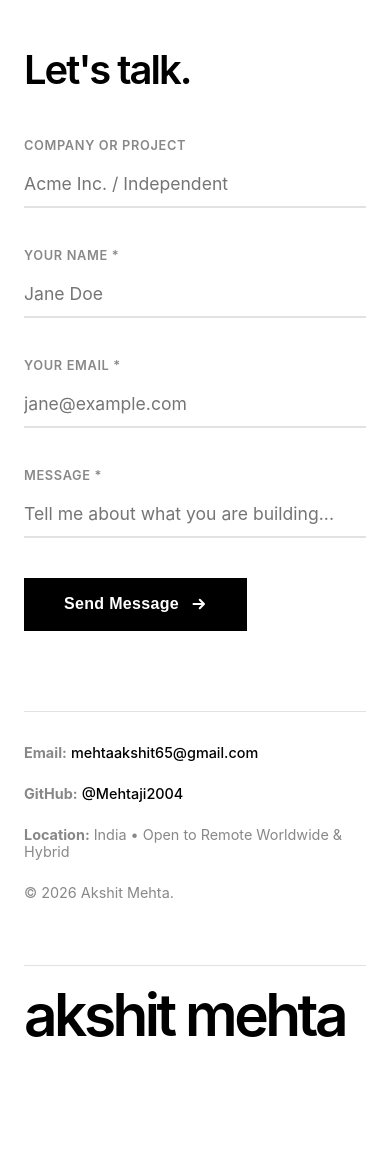
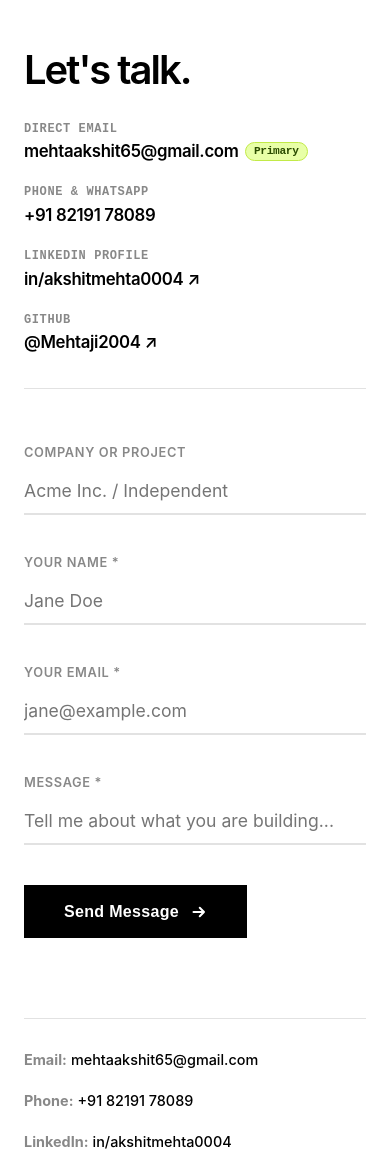
Before and after one commit to akshitmehta18/portfolio, a website: page index.html in a window 390 px wide. Shown: the part 7900-9053 px from the top of the page. Drawn offline with Linux system fonts and the light colour scheme.

Commit message:
feat(contact): add direct contact bar with LinkedIn, Phone +91 82191 78089, and email

```diff
--- a/assets/css/styles.css
+++ b/assets/css/styles.css
@@ -789,8 +789,62 @@ body {
   font-size: clamp(2.5rem, 6vw, 5.5rem);
   font-weight: 600;
   letter-spacing: -0.05em;
-  margin-bottom: 3rem;
+  margin-bottom: 2rem;
   line-height: 1;
+}
+
+/* Telemyr Direct Contact Channels Bar */
+.contact-direct-bar {
+  display: flex;
+  flex-wrap: wrap;
+  gap: 1.5rem 3rem;
+  margin-bottom: 3.5rem;
+  padding-bottom: 2.25rem;
+  border-bottom: var(--rule);
+}
+
+.contact-item {
+  display: flex;
+  flex-direction: column;
+  gap: 0.35rem;
+}
+
+.contact-item-label {
+  font-size: 0.75rem;
+  font-family: var(--font-mono);
+  font-weight: 600;
+  text-transform: uppercase;
+  letter-spacing: 0.05em;
+  color: var(--color-text-grey);
+}
+
+.contact-item-val {
+  font-size: 1.05rem;
+  font-weight: 600;
+  letter-spacing: -0.02em;
+  color: var(--color-black);
+  text-decoration: none;
+  display: inline-flex;
+  align-items: center;
+  gap: 0.4rem;
+  transition: all 0.2s ease;
+}
+
+.contact-item-val:hover {
+  color: #000;
+  transform: translateY(-1px);
+}
+
+.contact-pill-tag {
+  display: inline-block;
+  font-size: 0.7rem;
+  font-family: var(--font-mono);
+  padding: 0.15rem 0.5rem;
+  border-radius: 999px;
+  background: var(--color-supernal-light-green);
+  border: 1px solid #c2ea48;
+  color: #2b4c00;
+  font-weight: 600;
 }
 
 .telemyr-form-grid {
--- a/assets/js/main.js
+++ b/assets/js/main.js
@@ -398,13 +398,15 @@ function initTerminal() {
       `;
     }
     // 7. Contact
-    else if (["contact", "email", "reach", "socials"].includes(norm)) {
+    else if (["contact", "email", "reach", "socials", "phone", "linkedin"].includes(norm)) {
       responseHtml = `
         <div style="color:#AFF005; font-weight:600;">Get In Touch:</div>
-        <div style="color:#d1d5db; line-height:1.6;">
+        <div style="color:#d1d5db; line-height:1.7;">
           • Email: <a href="mailto:mehtaakshit65@gmail.com" style="color:#38bdf8; text-decoration:underline;">mehtaakshit65@gmail.com</a><br>
+          • Phone: <a href="tel:+918219178089" style="color:#38bdf8; text-decoration:underline;">+91 82191 78089</a><br>
+          • LinkedIn: <a href="https://www.linkedin.com/in/akshitmehta0004/" target="_blank" style="color:#38bdf8; text-decoration:underline;">linkedin.com/in/akshitmehta0004</a><br>
           • GitHub: <a href="https://github.com/Mehtaji2004" target="_blank" style="color:#38bdf8; text-decoration:underline;">github.com/Mehtaji2004</a><br>
-          • Availability: <strong style="color:#AFF005;">Open for Full-time Roles & Projects Worldwide</strong>
+          • Status: <strong style="color:#AFF005;">Open for Full-Time Roles &amp; High-Impact Projects</strong>
         </div>
       `;
     }
--- a/index.html
+++ b/index.html
@@ -362,6 +362,42 @@
   <footer class="footer-contact" id="contact">
     <h2 class="contact-headline">Let's talk.</h2>
 
+    <!-- Direct Connect Bar -->
+    <div class="contact-direct-bar">
+      <!-- Email -->
+      <div class="contact-item">
+        <span class="contact-item-label">Direct Email</span>
+        <a href="mailto:mehtaakshit65@gmail.com" class="contact-item-val">
+          mehtaakshit65@gmail.com
+          <span class="contact-pill-tag">Primary</span>
+        </a>
+      </div>
+
+      <!-- Phone -->
+      <div class="contact-item">
+        <span class="contact-item-label">Phone &amp; WhatsApp</span>
+        <a href="tel:+918219178089" class="contact-item-val">
+          +91 82191 78089
+        </a>
+      </div>
+
+      <!-- LinkedIn -->
+      <div class="contact-item">
+        <span class="contact-item-label">LinkedIn Profile</span>
+        <a href="https://www.linkedin.com/in/akshitmehta0004/" target="_blank" rel="noopener noreferrer" class="contact-item-val">
+          in/akshitmehta0004 ↗
+        </a>
+      </div>
+
+      <!-- GitHub -->
+      <div class="contact-item">
+        <span class="contact-item-label">GitHub</span>
+        <a href="https://github.com/Mehtaji2004" target="_blank" rel="noopener noreferrer" class="contact-item-val">
+          @Mehtaji2004 ↗
+        </a>
+      </div>
+    </div>
+
     <div id="contact-container">
       <form id="telemyr-contact-form">
         <div class="telemyr-form-grid">
@@ -410,10 +446,16 @@
         <strong>Email:</strong> <a href="mailto:mehtaakshit65@gmail.com">mehtaakshit65@gmail.com</a>
       </div>
       <div>
+        <strong>Phone:</strong> <a href="tel:+918219178089">+91 82191 78089</a>
+      </div>
+      <div>
+        <strong>LinkedIn:</strong> <a href="https://www.linkedin.com/in/akshitmehta0004/" target="_blank" rel="noopener noreferrer">in/akshitmehta0004</a>
+      </div>
+      <div>
         <strong>GitHub:</strong> <a href="https://github.com/Mehtaji2004" target="_blank" rel="noopener noreferrer">@Mehtaji2004</a>
       </div>
       <div>
-        <strong>Location:</strong> India • Open to Remote Worldwide &amp; Hybrid
+        <strong>Location:</strong> India • Open Worldwide
       </div>
       <div>
         © 2026 Akshit Mehta.
```
